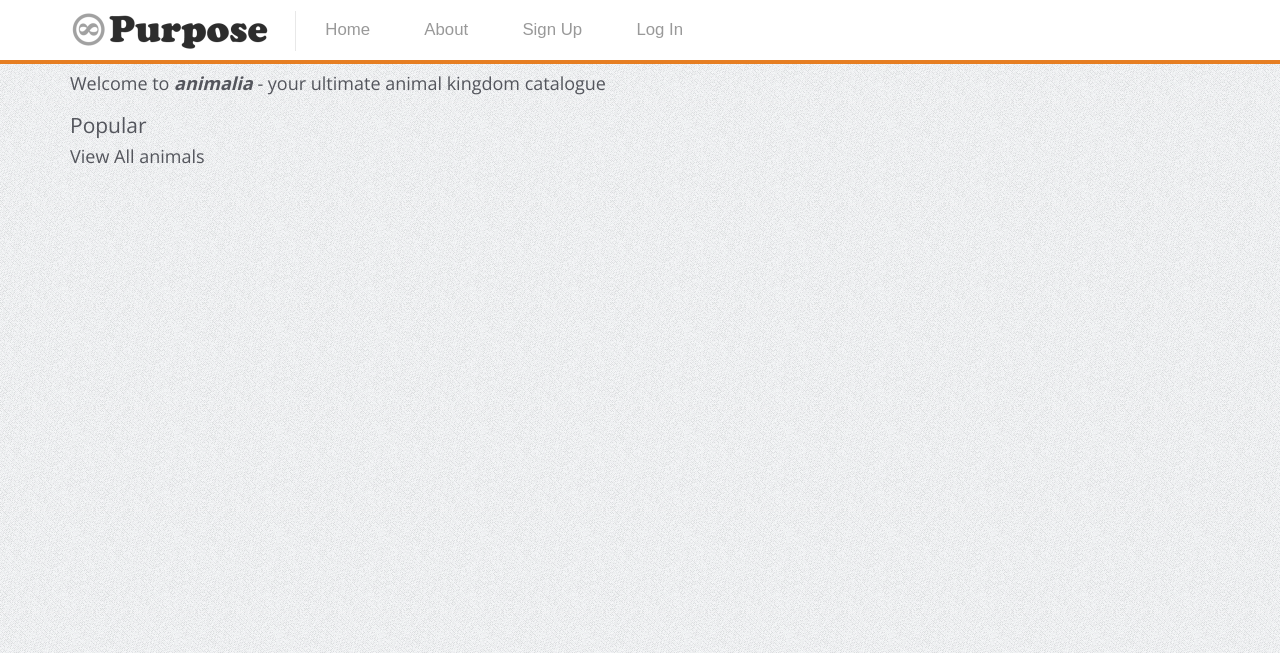
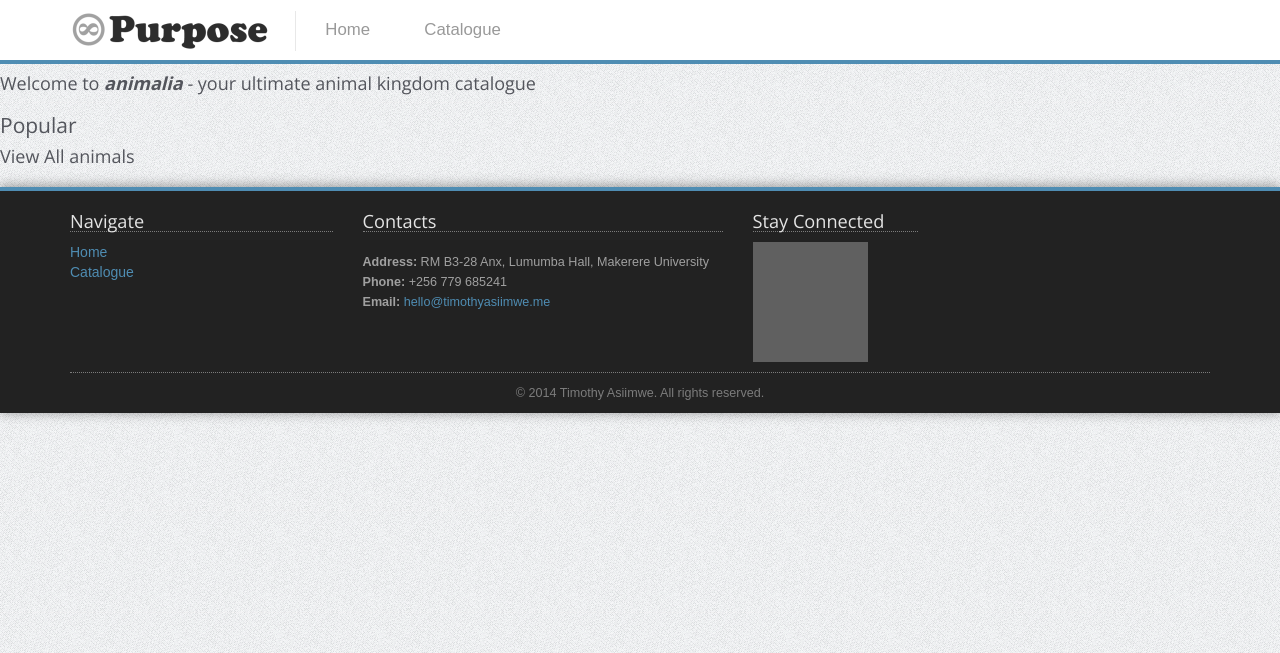
Before and after one commit to atimothee/django-playground, a Django app: template django_playground/templates/animalia/home.html in a window 1280 px wide. Shown: the top 653 px of the page. Run offline with Django 3.2, Linux system fonts and the light colour scheme; the template is opened without the code that fills it, so the values that code supplies are empty; some libraries are stand-ins or nearby versions; grey boxes are pictures that could not be loaded.

Commit message:
updated models & animalia styles

```diff
--- a/django_playground/movie_library/models.py
+++ b/django_playground/movie_library/models.py
@@ -27,6 +27,7 @@ class Actor(models.Model):
     first_name = models.CharField(max_length=100)
     last_name = models.CharField(max_length=100, blank=True)
     date_of_birth = models.DateField(null=True, blank=True)
+    head_shot = models.ImageField(upload_to='head_shot/actors', blank=True)
     def __unicode__(self):
         return self.first_name+" "+self.last_name
 
--- a/django_playground/templates/animalia/animal_detail.html
+++ b/django_playground/templates/animalia/animal_detail.html
@@ -1,4 +1,4 @@
-{% extends "base.html" %}
+{% extends "animalia/base.html" %}
 {% block title%} Animal Detail{% endblock %}
 {% block content %}
         <div class="md-5">
--- a/django_playground/templates/animalia/animal_list.html
+++ b/django_playground/templates/animalia/animal_list.html
@@ -1,4 +1,4 @@
-{% extends "base.html" %}
+{% extends "animalia/base.html" %}
 {% block title%} Animal Catalog - List{% endblock %}
 {% block content %}
 {% if animals%}
--- /dev/null
+++ b/django_playground/templates/animalia/base.html
@@ -0,0 +1,122 @@
+{% load staticfiles i18n %}
+<!DOCTYPE html>
+<!--[if lt IE 7]>      <html class="no-js lt-ie9 lt-ie8 lt-ie7"> <![endif]-->
+<!--[if IE 7]>         <html class="no-js lt-ie9 lt-ie8"> <![endif]-->
+<!--[if IE 8]>         <html class="no-js lt-ie9"> <![endif]-->
+<!--[if gt IE 8]><!--> <html class="no-js"> <!--<![endif]-->
+    <head>
+        <meta charset="utf-8">
+        <meta http-equiv="X-UA-Compatible" content="IE=edge,chrome=1">
+         <title>{%block title%}tmDB{% endblock %}</title>
+
+        <meta name="description" content="">
+        <meta name="viewport" content="width=device-width">
+
+        <link href="{% static 'css/bootstrap.min.css' %}" rel="stylesheet">
+        <link href="{% static 'css/icomoon-social.css' %}" rel="stylesheet">
+        <link href='http://fonts.googleapis.com/css?family=Open+Sans:400,700,600,800' rel='stylesheet' type='text/css'>
+
+        <link href="{% static 'css/leaflet.css' %}" rel="stylesheet">
+		<!--[if lte IE 8]>
+        <link href="{% static 'css/leaflet.ie.css' %}" rel="stylesheet">
+		<![endif]-->
+        <link href="{% static 'css/main.css' %}" rel="stylesheet">
+
+        <script src="{% static 'js/modernizr-2.6.2-respond-1.1.0.min.js' %}"></script>
+
+    </head>
+    <body>
+        <!--[if lt IE 7]>
+            <p class="chromeframe">You are using an <strong>outdated</strong> browser. Please <a href="http://browsehappy.com/">upgrade your browser</a> or <a href="http://www.google.com/chromeframe/?redirect=true">activate Google Chrome Frame</a> to improve your experience.</p>
+        <![endif]-->
+
+
+        <!-- Navigation & Logo-->
+        <div class="mainmenu-wrapper">
+	        <div class="container">
+	        	<!--<div class="menuextras">-->
+					<!--<div class="extras">-->
+						<!--<ul>-->
+							<!--<li class="shopping-cart-items"><i class="glyphicon glyphicon-shopping-cart icon-white"></i> <a href="page-shopping-cart.html"><b>3 items</b></a></li>-->
+							<!--<li>-->
+								<!--<div class="dropdown choose-country">-->
+									<!--<a class="#" data-toggle="dropdown" href="#"><img src="img/flags/gb.png" alt="Great Britain"> UK</a>-->
+									<!--<ul class="dropdown-menu" role="menu">-->
+										<!--<li role="menuitem"><a href="#"><img src="img/flags/us.png" alt="United States"> US</a></li>-->
+										<!--<li role="menuitem"><a href="#"><img src="img/flags/de.png" alt="Germany"> DE</a></li>-->
+										<!--<li role="menuitem"><a href="#"><img src="img/flags/es.png" alt="Spain"> ES</a></li>-->
+									<!--</ul>-->
+								<!--</div>-->
+							<!--</li>-->
+			        		<!--<li><a href="page-login.html">Login</a></li>-->
+			        	<!--</ul>-->
+					<!--</div>-->
+		        <!--</div>-->
+		        <nav id="mainmenu" class="mainmenu">
+					<ul>
+						<li class="logo-wrapper"><a href="/movies"><img src="img/mPurpose-logo.png" alt="Animalia"></a></li>
+						<li class="{{home_active}}">
+							<a href="/animalia">Home</a>
+						</li>
+						<li class="{{movies_active}}">
+							<a href="/animalia/animals/list">Catalogue</a>
+						</li>
+					</ul>
+				</nav>
+			</div>
+		</div>
+
+        {% block content %}
+        {% endblock%}
+
+	    <!-- Footer -->
+	    <div class="footer">
+	    	<div class="container">
+		    	<div class="row">
+
+		    		<div class="col-footer col-md-3 col-xs-6">
+		    			<h3>Navigate</h3>
+		    			<ul class="no-list-style footer-navigate-section">
+		    				<li><a href="/animalia">Home</a></li>
+		    				<li><a href="/animalia/animals/list">Catalogue</a></li>
+		    			</ul>
+		    		</div>
+
+		    		<div class="col-footer col-md-4 col-xs-6">
+		    			<h3>Contacts</h3>
+		    			<p class="contact-us-details">
+	        				<b>Address:</b> RM B3-28 Anx, Lumumba Hall, Makerere University<br/>
+	        				<b>Phone:</b> +256 779 685241<br/>
+	        				<b>Email:</b> <a href="mailto:getintoutch@yourcompanydomain.com">hello@timothyasiimwe.me</a>
+	        			</p>
+		    		</div>
+		    		<div class="col-footer col-md-2 col-xs-6">
+		    			<h3>Stay Connected</h3>
+		    			<ul class="footer-stay-connected no-list-style">
+		    				<li><a href="#" class="facebook"></a></li>
+		    				<li><a href="#" class="twitter"></a></li>
+		    				<li><a href="#" class="googleplus"></a></li>
+		    			</ul>
+		    		</div>
+		    	</div>
+		    	<div class="row">
+		    		<div class="col-md-12">
+		    			<div class="footer-copyright">&copy; 2014 Timothy Asiimwe. All rights reserved.</div>
+		    		</div>
+		    	</div>
+		    </div>
+	    </div>
+
+        <!-- Javascripts -->
+        <script src="http://ajax.googleapis.com/ajax/libs/jquery/1.9.1/jquery.min.js"></script>
+        <script>window.jQuery || document.write('<script src="/static/js/jquery-1.9.1.min.js"><\/script>')</script>
+        <script src="/static/js/bootstrap.min.js"></script>
+        <script src="http://cdn.leafletjs.com/leaflet-0.5.1/leaflet.js"></script>
+        <script src="/static/js/jquery.fitvids.js"></script>
+        <script src="/static/js/jquery.sequence-min.js"></script>
+        <script src="/static/js/jquery.bxslider.js"></script>
+        <script src="/static/js/main-menu.js"></script>
+        <script src="/static/js/template.js"></script>
+
+    </body>
+</html>
--- a/django_playground/templates/animalia/home.html
+++ b/django_playground/templates/animalia/home.html
@@ -1,4 +1,4 @@
-{% extends "base.html" %}
+{% extends "animalia/base.html" %}
 {% block title%} Animalia - Home {% endblock %}
 {% block content %}
 <h4>Welcome to <b><i>animalia</i></b> - your ultimate animal kingdom catalogue</h4>
```
Also changed, not shown: django_playground/templates/movie_library/movie_list.html (+6 -107 lines), django_playground/movie_library/migrations/0013_auto__add_field_actor_head_shot.py (added).
